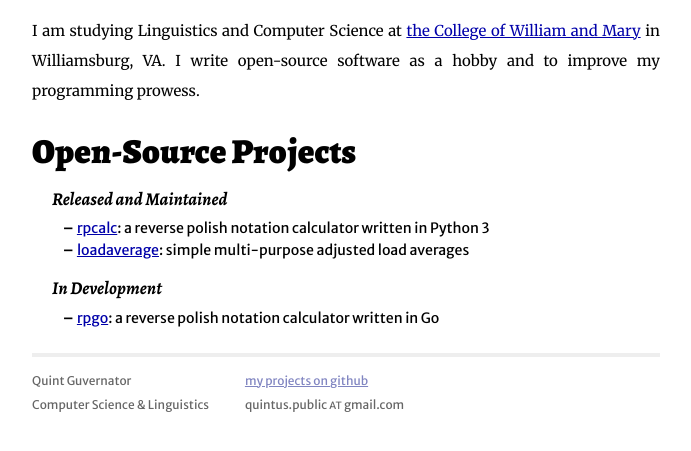
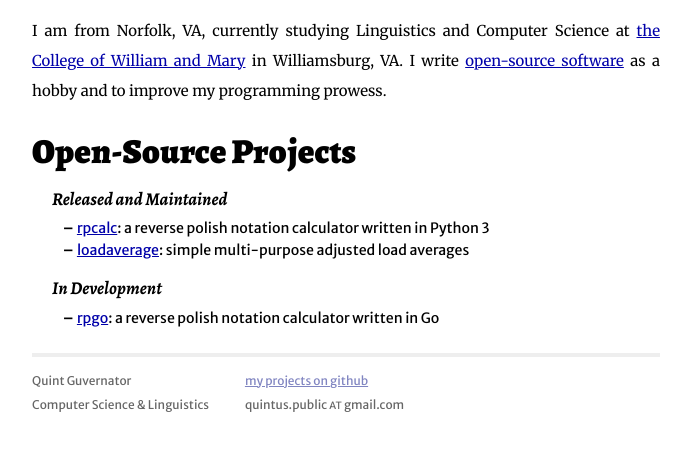
Before and after one commit to hawkw/qguv.github.io, a Jekyll site: the page built from index.md, in a window 1280 px wide, cut to the strip 230-945 px from the top of the page. Shown: the top 451 px of the strip, without its empty margins (294-985 px from the left). Built offline with Jekyll 4.4.1, drawn with Linux system fonts in a browser that asks for light colours; some web fonts are replaced; Markdown is read by kramdown in place of the engine named in the settings.

Commit message:
updated hometown for clarity

```diff
--- a/index.md
+++ b/index.md
@@ -6,12 +6,12 @@ pic: http://www.gravatar.com/avatar/c2d2abfc46bfed42a29b1a44cc6f9c9c?s=120
 picalt: a picture of Quint Guvernator
 ---
 
-I am studying Linguistics and Computer Science at [the College of William and Mary][WM] in Williamsburg, VA.
-I write open-source software as a hobby and to improve my programming prowess.
+I am from Norfolk, VA, currently studying Linguistics and Computer Science at [the College of William and Mary][WM] in Williamsburg, VA.
+I write [open-source software](#open-source-projects) as a hobby and to improve my programming prowess.
 
 [WM]: http://www.wm.edu/
 
-## Open-Source Projects
+## Open-Source Projects <a name="open-source-projects"></a>
 #### Released and Maintained
 - [rpcalc](http://qguv.github.io/rpcalc): a reverse polish notation calculator written in Python 3
 - [loadaverage](https://github.com/qguv/loadaverage): simple multi-purpose adjusted load averages
```
